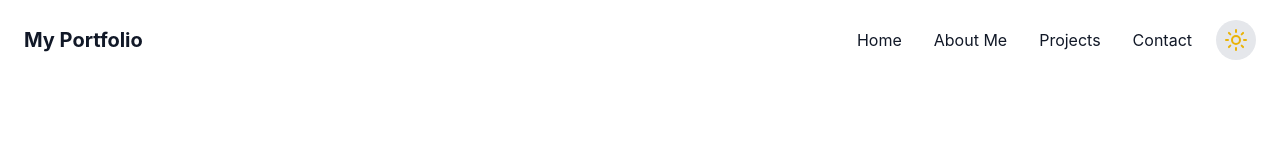
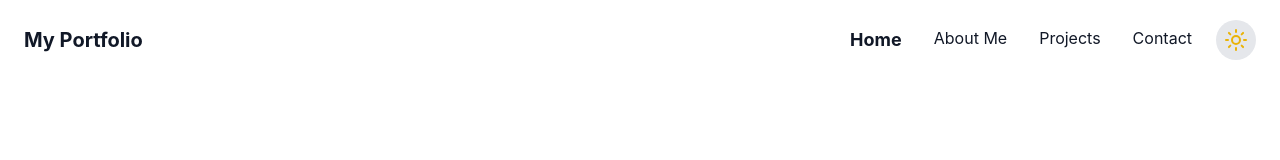
Before and after one commit to AlvinAttalie-id/004-main-portfolio, a React (Create React App) app: page / in a window 1280 px wide. Shown: the top 160 px of the page. Built offline with nearby package versions, Linux system fonts and the light colour scheme.

Commit message:
Update NavBar Active Action

```diff
--- a/src/components/NavBar.tsx
+++ b/src/components/NavBar.tsx
@@ -48,12 +48,15 @@ const Navbar = () => {
                                     smooth={true}
                                     duration={800}
                                     offset={-70}
+                                    spy={true}
+                                    activeClass="font-bold text-lg text-primary"
                                     className="text-base transition-all duration-300 cursor-pointer text-dark dark:text-white group-hover:text-primary"
                                 >
                                     {item.name}
                                 </Link>
                             </li>
                         ))}
+
                     </ul>
                     {/* Dark Mode Toggle (Desktop) */}
                     <button
@@ -110,6 +113,8 @@ const Navbar = () => {
                                         smooth={true}
                                         duration={800}
                                         offset={-70}
+                                        spy={true}
+                                        activeClass="font-bold text-lg text-primary"
                                         className="block text-base transition-all duration-300 cursor-pointer text-dark dark:text-white hover:text-primary"
                                         onClick={() => setIsOpen(false)}
                                     >
@@ -117,6 +122,7 @@ const Navbar = () => {
                                     </Link>
                                 </motion.li>
                             ))}
+
                         </ul>
                     </motion.div>
                 )}
```
